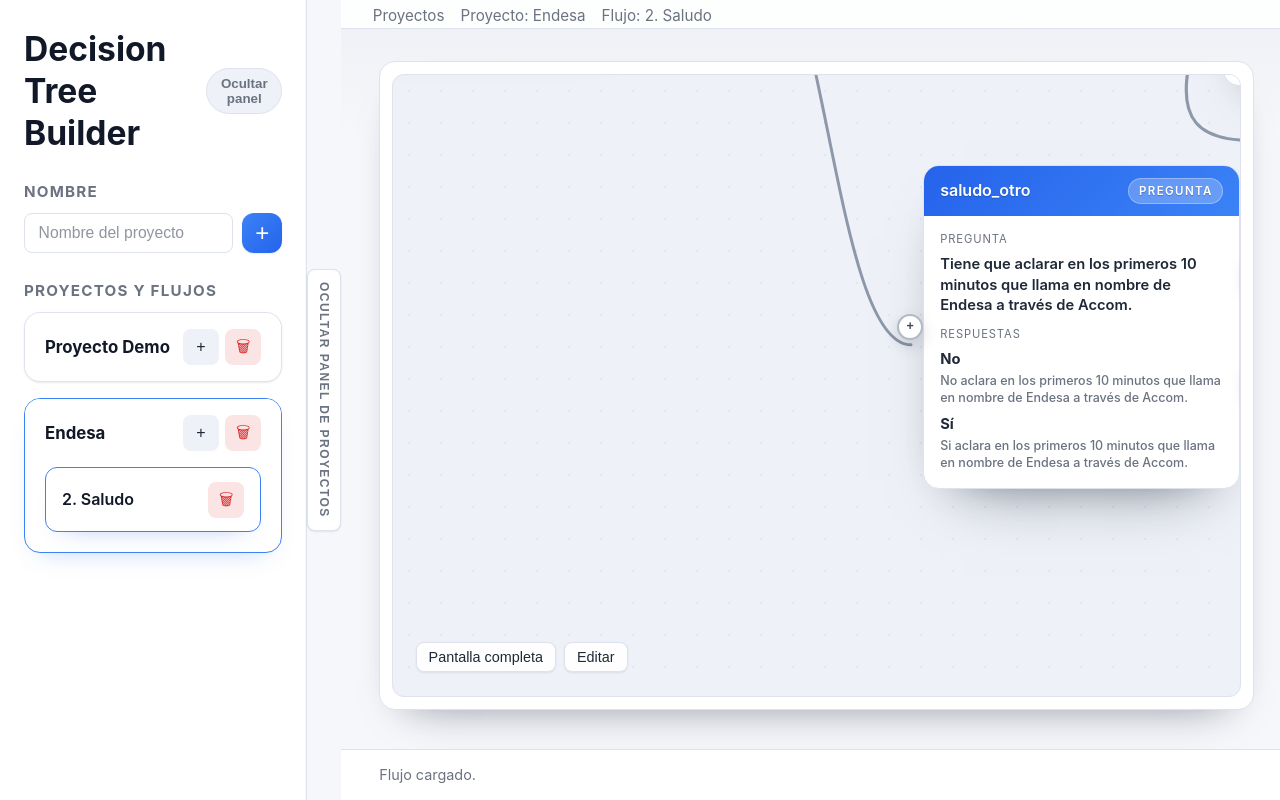
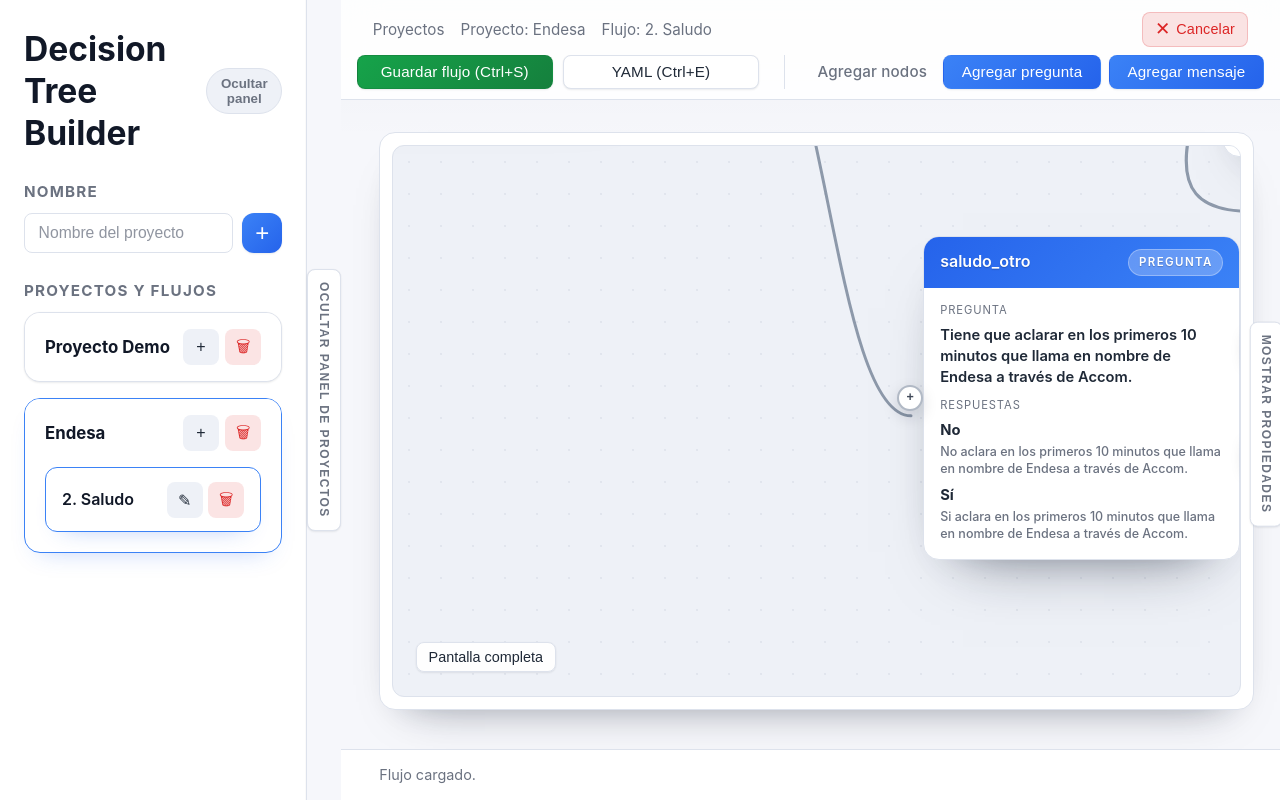
Before and after one commit to eduardogr90/yaml, a Flask app: page /?project=endesa&flow=2_saludo in a window 1280 px wide. Run offline with Flask 3, Linux system fonts and the light colour scheme.

Commit message:
Revert "Refine workspace editing flow and view mode"

```diff
--- a/decision_tree_builder/static/css/style.css
+++ b/decision_tree_builder/static/css/style.css
@@ -478,33 +478,14 @@ p {
   gap: 0.75rem;
 }
 
-.project-flow__open {
-  font: inherit;
+.project-flow__name {
   font-weight: 600;
   color: var(--color-heading);
-  background: none;
-  border: none;
-  padding: 0;
-  margin: 0;
-  text-align: left;
-  cursor: pointer;
-  flex: 1 1 auto;
-  display: inline-flex;
-  align-items: center;
-  gap: 0.35rem;
   transition: color var(--transition-fast);
 }
 
-.project-flow__open:hover,
-.project-flow__open:focus-visible {
+.project-flow__name:hover {
   color: var(--color-accent-strong);
-}
-
-.project-flow__open:focus-visible {
-  outline: none;
-  text-decoration: underline;
-  text-decoration-thickness: 2px;
-  text-decoration-color: var(--color-accent);
 }
 
 .project-flow__actions {
@@ -1338,29 +1319,6 @@ body.is-idle .properties-toggle {
 
 body.is-idle .editor-toolbar {
   display: none;
-}
-
-body.is-viewing .editor-toolbar,
-body.is-viewing .header-actions {
-  display: none !important;
-}
-
-body.is-viewing .properties,
-body.is-viewing .panel-resizer,
-body.is-viewing .properties-toggle {
-  display: none !important;
-}
-
-body.is-viewing .editor-layout {
-  --properties-width: 0px;
-}
-
-body.is-viewing #btn-enter-edit {
-  display: inline-flex;
-}
-
-body.is-editing #btn-enter-edit {
-  display: none !important;
 }
 
 .workspace--empty {
@@ -1609,18 +1567,10 @@ body.is-editing #btn-enter-edit {
   cursor: grabbing;
 }
 
-.drawflow-controls {
+.drawflow-control {
   position: absolute;
   left: clamp(0.9rem, 2vw, 1.4rem);
   bottom: clamp(0.9rem, 2vw, 1.5rem);
-  display: inline-flex;
-  flex-wrap: wrap;
-  gap: 0.5rem;
-  z-index: 4;
-}
-
-.drawflow-control {
-  position: relative;
   border: 1px solid var(--color-border);
   border-radius: var(--radius-sm);
   background: rgba(255, 255, 255, 0.92);
@@ -1632,6 +1582,7 @@ body.is-editing #btn-enter-edit {
   gap: 0.4rem;
   cursor: pointer;
   box-shadow: var(--shadow-sm);
+  z-index: 4;
   transition: background-color var(--transition-fast), border-color var(--transition-fast),
     color var(--transition-fast), box-shadow var(--transition-fast);
 }
@@ -1655,11 +1606,6 @@ body.is-editing #btn-enter-edit {
   height: 100vh;
   max-width: none;
   max-height: none;
-}
-
-.drawflow-container:where(:fullscreen, :-webkit-full-screen) .drawflow-controls {
-  left: clamp(0.9rem, 2vw, 1.4rem);
-  bottom: clamp(0.9rem, 2vw, 1.5rem);
 }
 
 .drawflow-container:where(:fullscreen, :-webkit-full-screen) .drawflow-control {
--- a/decision_tree_builder/static/js/editor.js
+++ b/decision_tree_builder/static/js/editor.js
@@ -22,8 +22,6 @@
   const PROPERTIES_MIN_WIDTH = 260;
   const PROPERTIES_MAX_WIDTH = 520;
   const PROPERTIES_DEFAULT_WIDTH = 368;
-  const DEFAULT_PROPERTIES_MESSAGE =
-    '<p class="empty">Selecciona un nodo para editar sus propiedades.</p>';
 
   const NODE_TYPE_LABELS = {
     question: 'Pregunta',
@@ -1168,13 +1166,11 @@
       updateEdgeSelection();
     }
     const node = nodeId ? state.nodes.get(nodeId) : null;
-    const editModeEnabled = document.body && document.body.classList.contains('is-editing');
-    const shouldCollapse = !node || !editModeEnabled;
-    setPropertiesCollapsed(shouldCollapse, { silent: true });
-    if (node && editModeEnabled) {
+    setPropertiesCollapsed(!node, { silent: true });
+    if (node) {
       renderProperties(node);
     } else if (!options.keepProperties) {
-      propertiesContent.innerHTML = DEFAULT_PROPERTIES_MESSAGE;
+      propertiesContent.innerHTML = '<p class="empty">Selecciona un nodo para editar sus propiedades.</p>';
     }
   }
 
@@ -2248,31 +2244,6 @@
     }
   });
 
-  function restorePropertiesForView() {
-    if (propertiesContent) {
-      propertiesContent.innerHTML = DEFAULT_PROPERTIES_MESSAGE;
-    }
-  }
-
-  function handleEnterEditMode() {
-    const selectedNode = state.selectedNodeId ? state.nodes.get(state.selectedNodeId) : null;
-    if (selectedNode) {
-      renderProperties(selectedNode);
-      setPropertiesCollapsed(false, { force: true, silent: true });
-    } else {
-      restorePropertiesForView();
-      setPropertiesCollapsed(false, { force: true, silent: true });
-    }
-  }
-
-  function handleExitEditMode() {
-    restorePropertiesForView();
-    setPropertiesCollapsed(true, { force: true, silent: true });
-  }
-
-  window.addEventListener('app-editor:enter-edit', handleEnterEditMode);
-  window.addEventListener('app-editor:exit-edit', handleExitEditMode);
-
   document.addEventListener('keydown', handleKeydown);
   drawflow.addEventListener('wheel', handleWheel, { passive: false });
   drawflow.addEventListener('click', (event) => {
--- a/decision_tree_builder/templates/index.html
+++ b/decision_tree_builder/templates/index.html
@@ -6,7 +6,7 @@
     <link rel="stylesheet" href="{{ url_for('static', filename='css/style.css') }}" />
   </head>
   <body
-    class="page-editor page-workspace {{ 'has-flow is-viewing' if active_flow else 'is-idle' }}"
+    class="page-editor page-workspace {{ 'is-editing' if active_flow else 'is-idle' }}"
     data-active-project="{{ active_project.id if active_project }}"
     data-active-flow="{{ active_flow.id if active_flow }}"
   >
@@ -145,16 +145,23 @@
                         >
                           <div class="project-flow__main">
                             <div class="project-flow__display">
-                              <button
-                                type="button"
-                                class="project-flow__open editable-label"
+                              <span
+                                class="project-flow__name editable-label"
                                 data-rename-form="rename-flow-{{ project.id }}-{{ flow.id }}"
-                                data-flow-url="{{ url_for('index', project=project.id, flow=flow.id) }}"
                                 title="Doble clic para renombrar"
                               >
                                 {{ flow.name }}
-                              </button>
+                              </span>
                               <div class="project-flow__actions">
+                                <a
+                                  href="{{ url_for('index', project=project.id, flow=flow.id) }}"
+                                  class="icon-button"
+                                  aria-label="Editar flujo {{ flow.name }}"
+                                  title="Editar flujo"
+                                  data-ensure-clean="true"
+                                >
+                                  ✎
+                                </a>
                                 <form
                                   method="post"
                                   action="{{ url_for('delete_flow', project_id=project.id, flow_id=flow.id) }}"
@@ -286,7 +293,6 @@
                   <svg id="connection-layer"></svg>
                   <div id="nodes-layer"></div>
                 </div>
-                <div class="drawflow-controls">
                 <button
                   type="button"
                   class="drawflow-control"
@@ -295,15 +301,6 @@
                 >
                   Pantalla completa
                 </button>
-                  <button
-                    type="button"
-                    class="drawflow-control"
-                    id="btn-enter-edit"
-                    aria-pressed="false"
-                  >
-                    Editar
-                  </button>
-                </div>
               </div>
             </section>
             <div
@@ -313,7 +310,7 @@
               aria-orientation="vertical"
               data-panel="properties"
             ></div>
-            <aside class="properties" id="properties-panel" aria-hidden="true">
+            <aside class="properties" id="properties-panel" aria-hidden="false">
               <header class="properties__header">
                 <h3>Propiedades del nodo</h3>
                 <button
@@ -321,7 +318,7 @@
                   class="properties__collapse"
                   id="btn-hide-properties"
                   aria-controls="properties-panel"
-                  aria-expanded="false"
+                  aria-expanded="true"
                 >
                   Ocultar
                 </button>
@@ -335,9 +332,9 @@
               class="properties-toggle"
               id="btn-toggle-properties"
               aria-controls="properties-panel"
-              aria-expanded="false"
+              aria-expanded="true"
             >
-              Mostrar panel de propiedades
+              Ocultar panel de propiedades
             </button>
           {% else %}
             <section class="workspace workspace--empty">
```
Also changed, not shown: decision_tree_builder/static/js/workspace.js (+0 -93 lines), decision_tree_builder/templates/editor.html (+3 -5 lines). Lines whose indentation alone changed are shown as unchanged.
